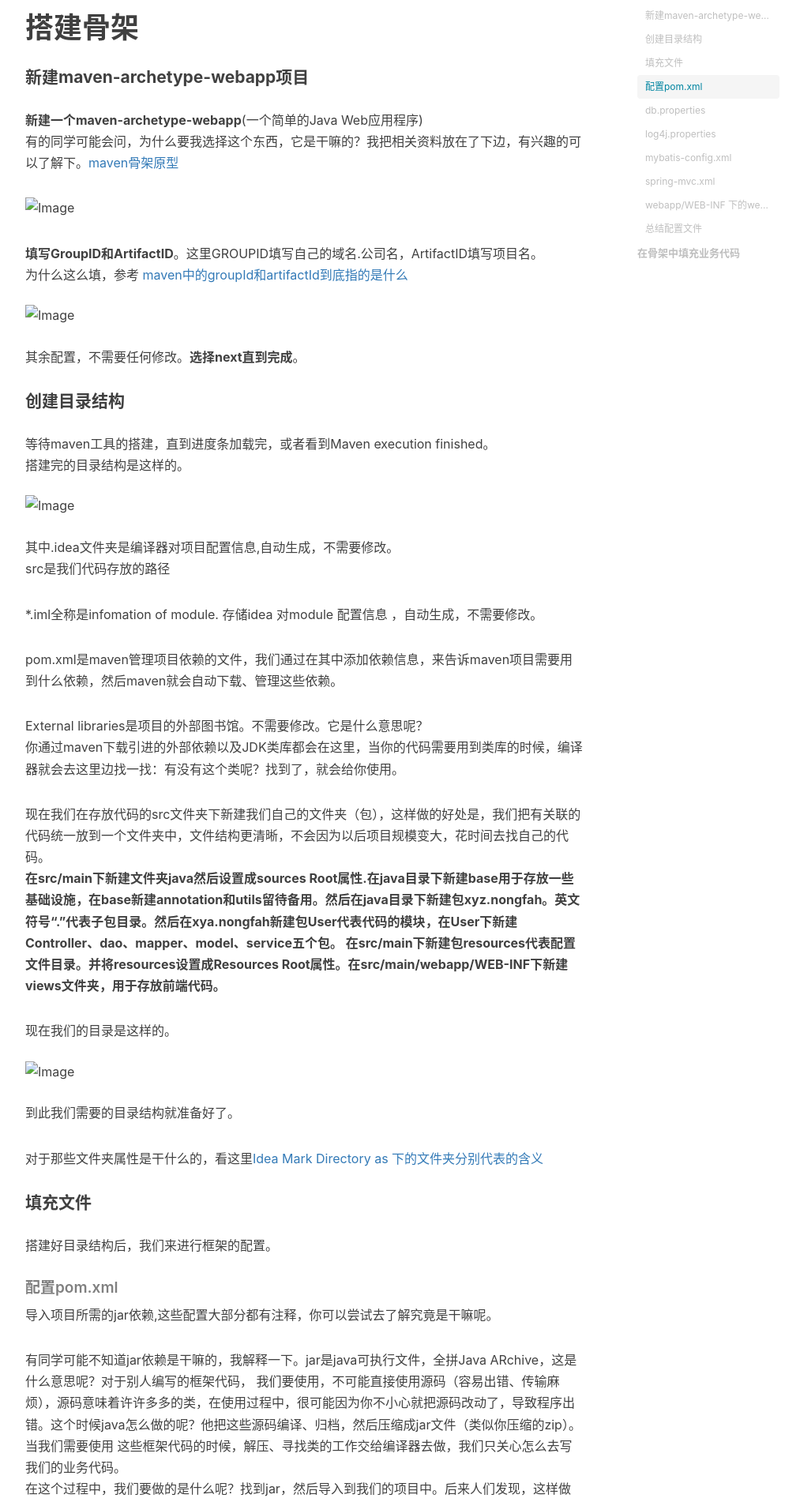
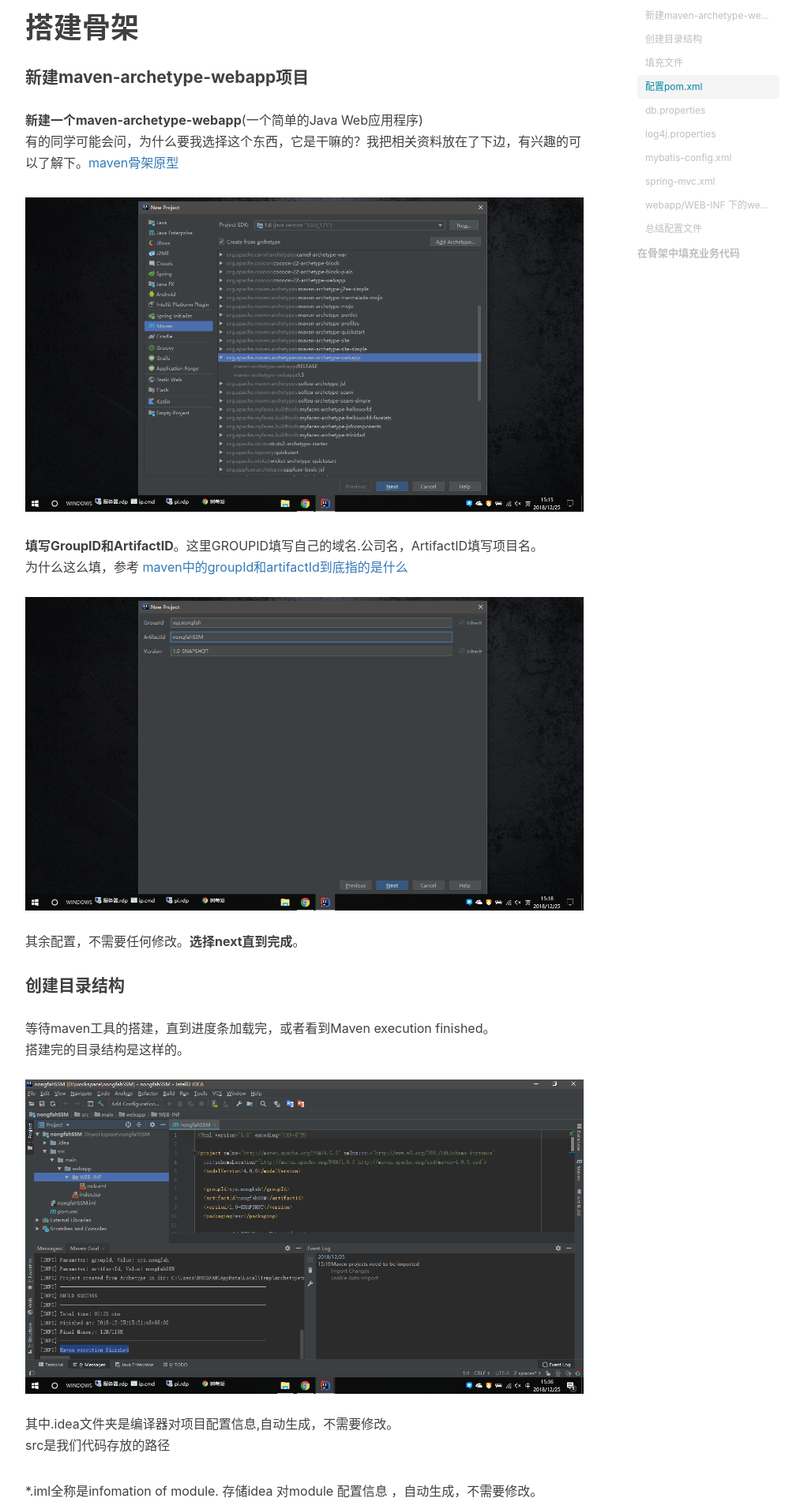
Before and after one commit to NONGFAH/NONGFAH.github.io, a Jekyll site: the page built from _posts/2018-12-25-我是怎样搭建一个SSM框架的.md, in a window 1280 px wide. Shown: the part 648-2550 px from the top of the page at 79% size, without its empty margins (233-1227 px from the left). Built offline with Jekyll 4.4.1, drawn with Linux system fonts in a browser that asks for light colours; nearby versions of some CDN libraries; comment, search, counter and statistics services are not loaded.

Commit message:
[U]ssm框架

```diff
--- a/_posts/2018-12-25-我是怎样搭建一个SSM框架的.md
+++ b/_posts/2018-12-25-我是怎样搭建一个SSM框架的.md
@@ -20,17 +20,17 @@ tags:
 **新建一个maven-archetype-webapp**(一个简单的Java Web应用程序)
 有的同学可能会问，为什么要我选择这个东西，它是干嘛的？我把相关资料放在了下边，有兴趣的可以了解下。[maven骨架原型](https://blog.csdn.net/cx1110162/article/details/78297654)
 
-![Image](img/1225/1.jpg)
+![Image](http://nongfah.github.io/img/1225/1.jpg)
 
 **填写GroupID和ArtifactID**。这里GROUPID填写自己的域名.公司名，ArtifactID填写项目名。
 为什么这么填，参考 [maven中的groupId和artifactId到底指的是什么](https://zhidao.baidu.com/question/1639120287056394340.html)
-![Image](img/1225/2.jpg)
+![Image](http://nongfah.github.io/img/1225/2.jpg)
 其余配置，不需要任何修改。**选择next直到完成**。
 
 #### 创建目录结构
 等待maven工具的搭建，直到进度条加载完，或者看到Maven execution finished。
 搭建完的目录结构是这样的。
-![Image](img/1225/4.jpg)
+![Image](http://nongfah.github.io/img/1225/4.jpg)
 其中.idea文件夹是编译器对项目配置信息,自动生成，不需要修改。
 src是我们代码存放的路径
 
@@ -46,7 +46,7 @@ External libraries是项目的外部图书馆。不需要修改。它是什么
 在src/main下新建包resources代表配置文件目录。并将resources设置成Resources Root属性。在src/main/webapp/WEB-INF下新建views文件夹，用于存放前端代码。**
 
 现在我们的目录是这样的。
-![Image](img/1225/5.jpg)
+![Image](http://nongfah.github.io/img/1225/5.jpg)
 到此我们需要的目录结构就准备好了。
 
 对于那些文件夹属性是干什么的，看这里[Idea Mark Directory as 下的文件夹分别代表的含义](https://blog.csdn.net/finger_c/article/details/81200740)
@@ -744,8 +744,8 @@ pom.xml（Project Object Model项目对象模型）就是我们和maven人事交
 现在，这里。我把我目前所做的所有代码放在这里，你可以把它下载下来，然后导入你的IDEA，去参考，去查资料，去学习。
 
 关于代码的运行，在这个页面填入以下代码
-![Image](img/1225/6.jpg)
-![Image](img/1225/7.jpg)
+![Image](http://nongfah.github.io/img/1225/6.jpg)
+![Image](http://nongfah.github.io/img/1225/7.jpg)
 
     Name: [MAVEN-tomcat]
     Command Line: tomcat7:run
```
